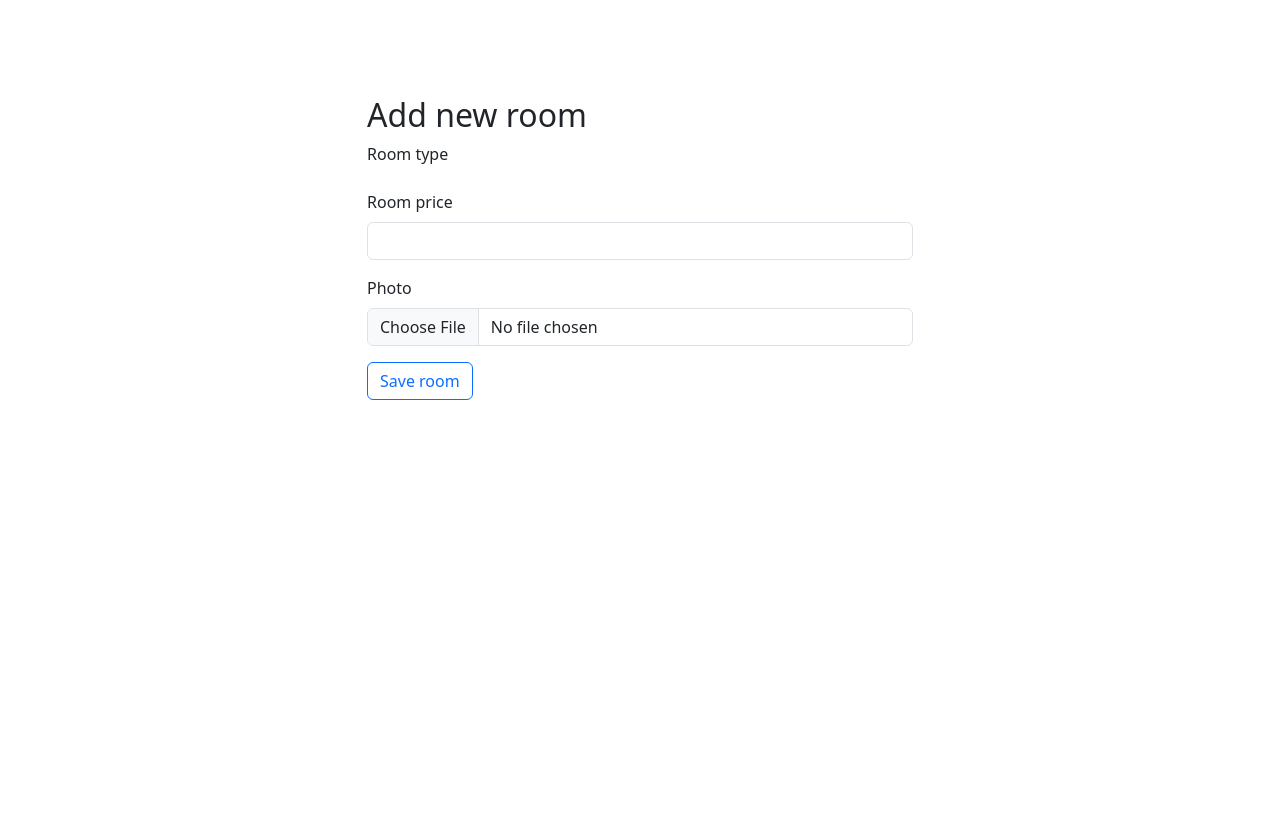
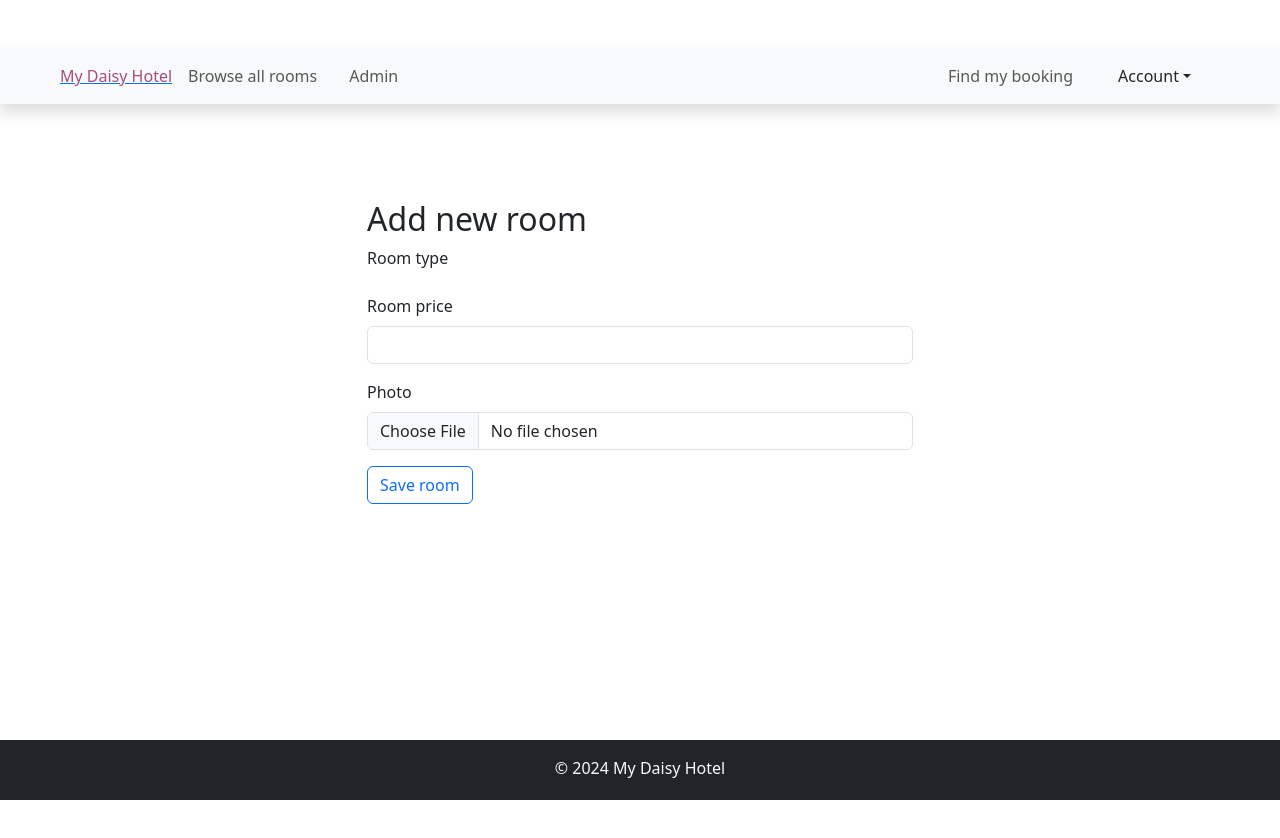
Before and after one commit to HVQuoc/mydaisyhotel-front, a React (Vite) app in the folder MyDaisy-hotel/: page /new-room in a window 1280 px wide. Shown: the top 838 px of the page. Built offline with nearby package versions, Linux system fonts and the light colour scheme; no server answers.

Commit message:
Add navbar and footer components

```diff
--- a/MyDaisy-hotel/src/App.jsx
+++ b/MyDaisy-hotel/src/App.jsx
@@ -3,21 +3,23 @@
 import AddRoom from './components/room/AddRoom'
 import ExistingRoom from './components/room/ExistingRooms'
 import EditRoom from './components/room/EditRoom'
-import { Route, Routes } from "react-router-dom"
+import { Router, Route, Routes } from "react-router-dom"
 import HomePage from "./components/home/HomePage"
+import NavBar from "./components/layout/NavBar"
+import Footer from "./components/layout/Footer"
 
 function App() {
 
   return (
     <>
+      <NavBar />
       <Routes>
-        <Route path="/" element={<HomePage/>} />
+        <Route path="/" element={<HomePage />} />
         <Route path="/existing-rooms" element={<ExistingRoom />} />
         <Route path="/edit-room/:roomId" element={<EditRoom />} />
         <Route path="/new-room" element={<AddRoom />} />
       </Routes>
-
-
+      <Footer />
     </>
   )
 }
--- /dev/null
+++ b/MyDaisy-hotel/src/components/layout/Footer.jsx
@@ -0,0 +1,19 @@
+import React from 'react'
+import { Col, Row, Container} from 'react-bootstrap'
+
+const Footer = () => {
+    const today = new Date()
+  return (
+    <footer className="bg-dark text-light py-3 footer mt-lg-5">
+      <Container>
+        <Row>
+            <Col xs={12} md={12} className="text-center">
+                <p className="mb-0"> &copy; {today.getFullYear()} My Daisy Hotel </p>
+            </Col>
+        </Row>
+      </Container>
+    </footer>
+  )
+}
+
+export default Footer
--- /dev/null
+++ b/MyDaisy-hotel/src/components/layout/NavBar.jsx
@@ -0,0 +1,81 @@
+import { useState } from 'react'
+import { Link, NavLink } from 'react-router-dom'
+
+const NavBar = () => {
+    const [showAccount, setShowAccount] = useState(false)
+    const handleClickShowAccount = () => {
+        setShowAccount(prev => !prev)
+    }
+    return (
+        <nav className="navbar navbar-expand-lg bg-body-tertiary px-5 shadow mt-5 sticky-top">
+            <div className="container-fluid">
+                <Link to="/">
+                    <span className="hotel-color">My Daisy Hotel</span>
+                </Link>
+                <button
+                    className="navbar-toggler"
+                    type="button"
+                    data-bs-toggle="collapse"
+                    data-bs-target="#navbarScroll"
+                    aria-controls="navbarScroll"
+                    aria-expanded="false"
+                    aira-label="Toggle navigation"
+                >
+                    <span className="navbar-toggler-icon"></span>
+                </button>
+
+                <div className="collapse navbar-collapse" id="navbarScroll">
+                    <ul className="navbar-nav me-auto my-2 my-lg-0 navbar-nav-scroll">
+                        <li className="nav-item">
+                            <NavLink className="nav-link" aria-current="page" to={"/browse-all-rooms"}>
+                                Browse all rooms
+                            </NavLink>
+                        </li>
+                        <li className="nav-item">
+                            <NavLink className="nav-link" aria-current="page" to={"/admin"}>
+                                Admin
+                            </NavLink>
+                        </li>
+                    </ul>
+
+                    <ul className="d-flex navbar-nav align-items-center">
+                        <li className="nav-item">
+                            <NavLink className="nav-link" to={"/find-booking"}>
+                                Find my booking
+                            </NavLink>
+                        </li>
+
+                        <li className="nav-item dropdown">
+                            <a
+                                className={`btn dropdown-toggle ${showAccount ? "show" : ""}`}
+                                type="button"
+                                data-bs-target="#dropdownAccount"
+                                id="dropdownAccount"
+                                aria-expanded="false"
+                                onClick={handleClickShowAccount}
+                            >
+                                Account
+                            </a>
+                            <ul className={`dropdown-menu ${showAccount ? "show" : ""}`}
+                                aria-labelledby="dropdownAccount"
+                            >
+                                <li className="dropdown-item">
+                                    <Link to={"/login"}>Login</Link>
+                                </li>
+                                <li className="dropdown-item">
+                                    <Link to={"/profile"}>Profile</Link>
+                                </li>
+                                <div class="dropdown-divider"></div>
+                                <li className="dropdown-item">
+                                    <Link to={"/logout"}>Logout</Link>
+                                </li>
+                            </ul>
+                        </li>
+                    </ul>
+                </div>
+            </div>
+        </nav>
+    )
+}
+
+export default NavBar
```
